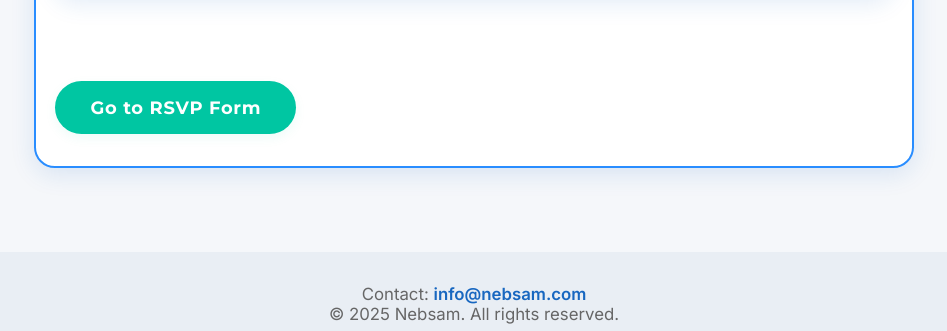
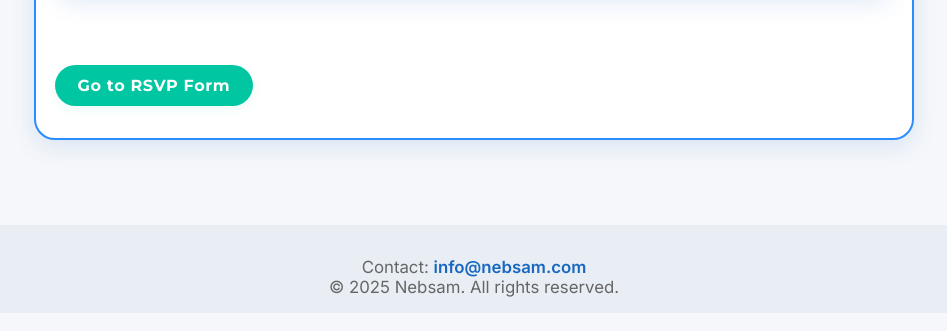
Before and after one commit to Kelvin-dev001/nebsam-launch-landing, a website: page index.html in a window 1280 px wide. Shown: the part 1808-2139 px from the top of the page, without its empty margins (166-1113 px from the left). Drawn offline with Linux system fonts and the light colour scheme.

Commit message:
btnplaced

```diff
--- a/index.html
+++ b/index.html
@@ -327,16 +327,16 @@
         color: var(--white);
         border: none;
         border-radius: 2rem;
-            font-size: 1.12rem;
+        font-size: 1rem; /* smaller font */
         font-family: var(--font-head);
         font-weight: 700;
-            padding: 1rem 2.2rem;
-            min-width: 120px;
-            min-height: 44px;
+        padding: 0.7rem 1.4rem; /* smaller padding */
+        min-width: 90px;
+        min-height: 38px;
         box-shadow: 0 4px 12px rgba(0,198,162,0.07);
         letter-spacing: 0.04em;
         cursor: pointer;
-            margin-top: 4rem;
+        margin-top: 3rem; /* keeps it pushed down */
         position: relative;
         overflow: hidden;
         transition: box-shadow var(--transition), transform var(--transition), background var(--transition);
```
Lines whose indentation alone changed are shown as unchanged.
